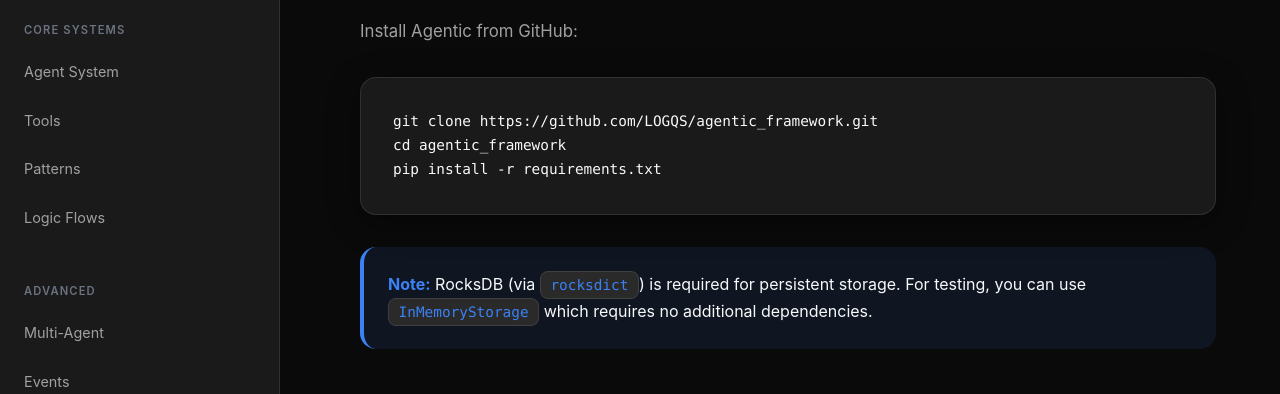
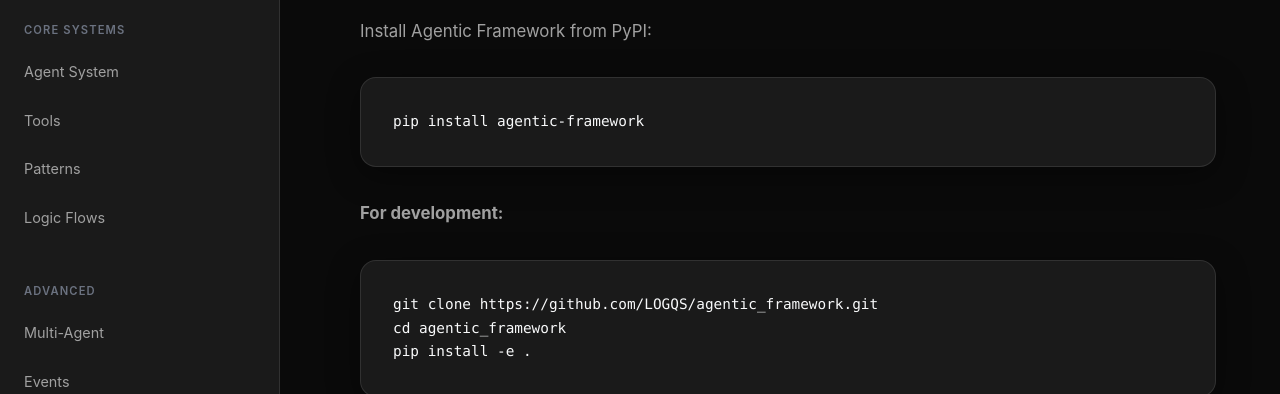
Before and after one commit to LOGQS/agentic_framework, a plain HTML site: page documentation/getting-started.html in a window 1280 px wide. Shown: the part 327-721 px from the top of the page. Drawn offline with Linux system fonts and the light colour scheme.

Commit message:
Update installation instructions in README and getting started documentation
- Added a recommended installation method from PyPI for the Agentic Framework.
- Clarified development installation steps, including the use of editable installs.
- Updated requirements note to specify Python version and dependencies more clearly.

```diff
--- a/documentation/getting-started.html
+++ b/documentation/getting-started.html
@@ -85,12 +85,16 @@
             <p class="subtitle">Get up and running with Agentic in 5 minutes</p>
 
             <h2>Installation</h2>
-            <p>Install Agentic from GitHub:</p>
+            <p>Install Agentic Framework from PyPI:</p>
+            <pre><code>pip install agentic-framework</code></pre>
+
+            <p><strong>For development:</strong></p>
             <pre><code>git clone https://github.com/LOGQS/agentic_framework.git
 cd agentic_framework
-pip install -r requirements.txt</code></pre>
+pip install -e .</code></pre>
+
             <div class="alert">
-                <strong>Note:</strong> RocksDB (via <code>rocksdict</code>) is required for persistent storage. For testing, you can use <code>InMemoryStorage</code> which requires no additional dependencies.
+                <strong>Note:</strong> Requires Python 3.9+. RocksDB (via <code>rocksdict</code>) is installed automatically for persistent storage. For testing, you can use <code>InMemoryStorage</code> which requires no additional dependencies.
             </div>
 
             <h2>Your First Agent</h2>
```
Also changed, not shown: 1 other file.
